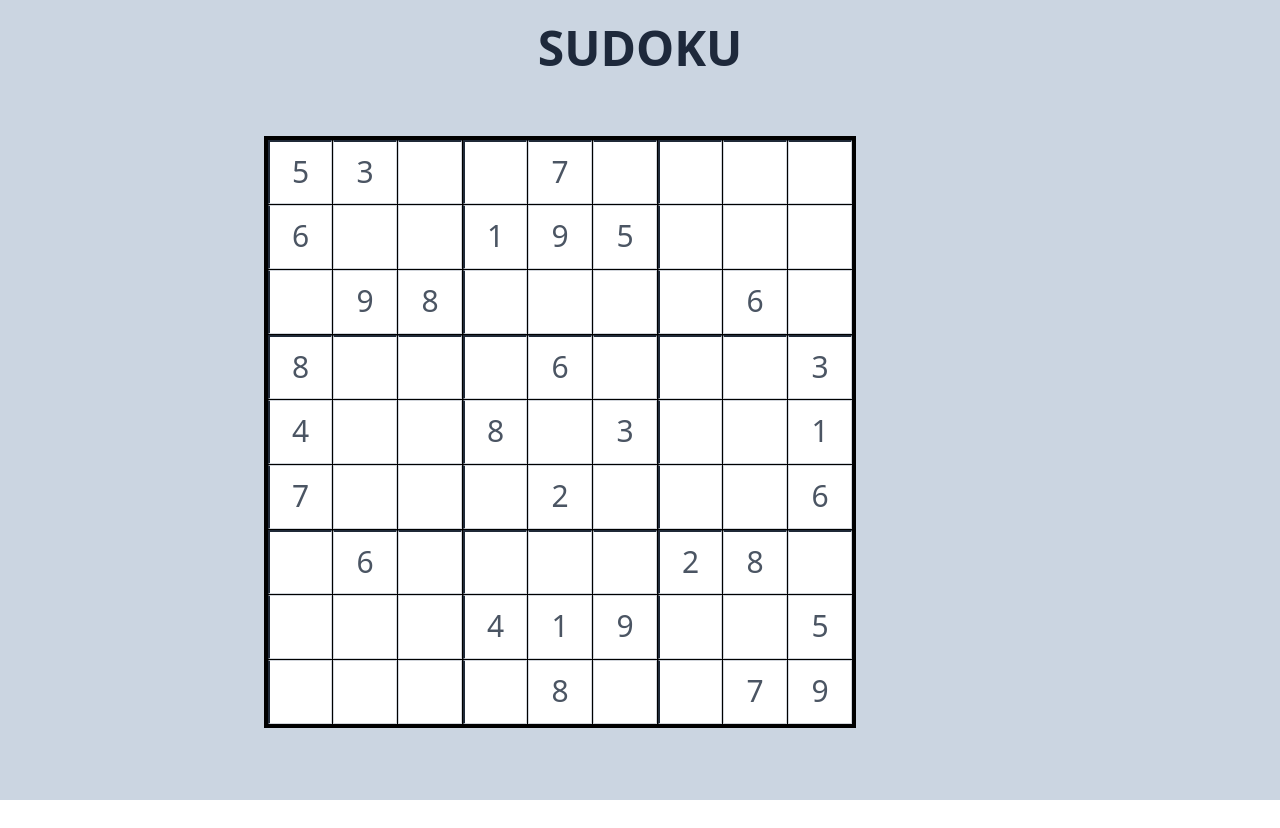
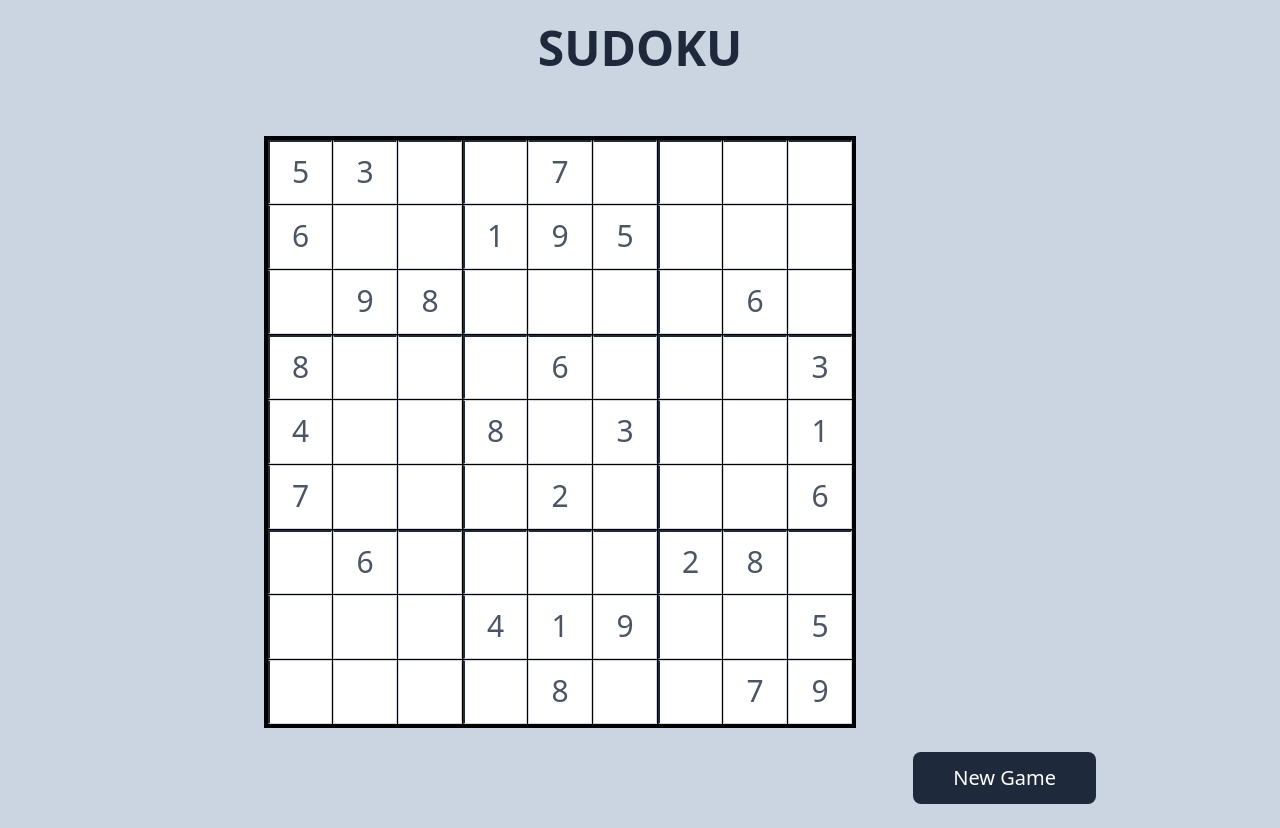
Before and after one commit to mananjain86/sudoku, a React (Vite) app: page / in a window 1280 px wide. Before the commit the page ends 800 px from the top, so only its background shows below. Built offline with nearby package versions, Linux system fonts and the light colour scheme.

Commit message:
new game button

```diff
--- a/src/App.jsx
+++ b/src/App.jsx
@@ -11,20 +11,30 @@ function App() {
     ['', '', '', '4', '1', '9', '', '', '5'],
     ['', '', '', '', '8', '', '', '7', '9']
   ];
-  const [board, setBoard] = useState(startingBoard);
+
+  const getInitialBoard = () => startingBoard.map(row => [...row]);
+
+  const [board, setBoard] = useState(getInitialBoard());
 
   const handleChange = (rowIndex, columnIndex, value) => {
-        if (value == '' || /^[1-9]$/.test(value)) {
-          const updatedBoard = board.map((row, r) =>
-            row.map((cell, c) => (r == rowIndex && c == columnIndex ? value : cell))
-          );
-          setBoard(updatedBoard);
-        }
-      };
+    if (value === '' || /^[1-9]$/.test(value)) {
+      const updatedBoard = board.map((row, r) =>
+        row.map((cell, c) => (r === rowIndex && c === columnIndex ? value : cell))
+      );
+      setBoard(updatedBoard);
+    }
+  };
+
+  const handleNewGame = () => {
+    setBoard(getInitialBoard());
+  };
 
   return(
     <div className="min-h-screen bg-slate-300 flex flex-col p-6">
       <h1 className="text-5xl font-bold  text-slate-800 mb-16 text-center">SUDOKU</h1>
+
+
+
       <div className="grid grid-cols-9 gap-[1px] bg-black w-fit mx-60 border-4 border-black">
         {board.map((row, rowIndex) =>
           row.map((cell, columnIndex) => {
@@ -45,6 +55,15 @@ function App() {
           )
         }))}
       </div>
+
+      <div className="mt-6 flex justify-end mr-40 -mt-12">
+        <button
+          onClick={handleNewGame}
+          className="px-10 py-3 text-xl bg-slate-800 text-white rounded-lg hover:bg-slate-700"
+        >
+          New Game
+        </button>
+      </div>
     </div>
   )
 }
```
